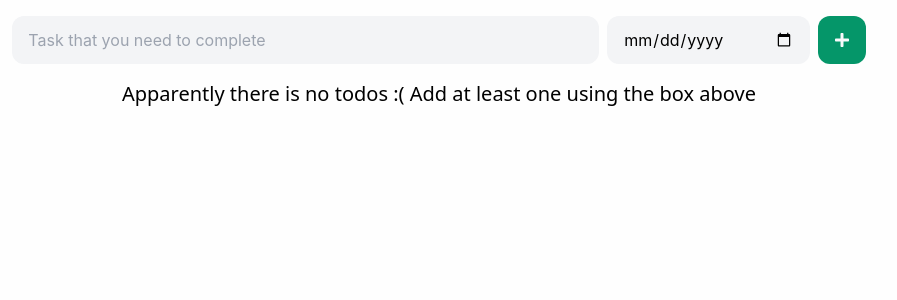
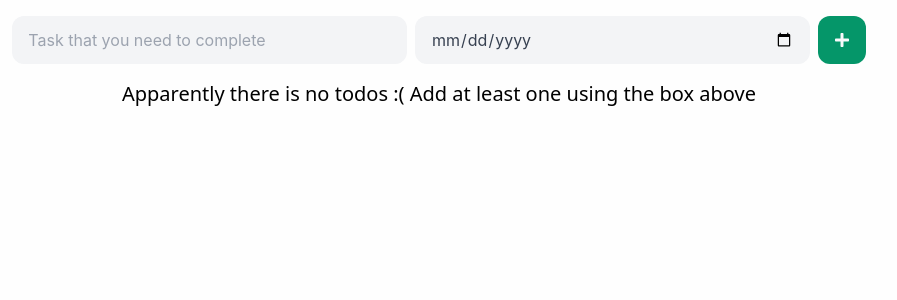
Before and after one commit to Aidaman/todo-app, a React (Create React App) app: page / in a window 1280 px wide. Shown: the top 300 px of the page, without its empty margins (201-1098 px from the left). Built offline with nearby package versions, Linux system fonts and the light colour scheme.

Commit message:
feature: added shared Input component reactor: removed the individual Inputs refactor:  Todos updating

```diff
--- a/src/App.tsx
+++ b/src/App.tsx
@@ -2,7 +2,7 @@ import { useState } from "react";
 import "./App.css";
 import CreateTodoBox, { CreateTodo } from "./create-todo-box/create-todo-box";
 import TodoList from "./todo-list/todo-list";
-import TodoService from "./queries/api";
+import TodoService from "./shared/queries/api";
 import EditTodoDialog from "./edit-todo-dialog/edit-todo-dialog";
 import { TodoItemProps } from "./todo-item/todo-item";
 
--- a/src/create-todo-box/create-todo-box-date-input/create-todo-box-date-input.tsx
+++ /dev/null
@@ -1,25 +0,0 @@
-import React, { ChangeEvent, useState } from "react";
-
-type CreateTodoBoxDateInputProps = {
-  onChange: (value: string) => void;
-};
-
-const CreateTodoBoxDateInput = (props: CreateTodoBoxDateInputProps) => {
-  const [inputValue, setinputValue] = useState("");
-
-  const handleInput = (event: ChangeEvent<HTMLInputElement>): void => {
-    setinputValue(event.target.value);
-    props.onChange(event.target.value);
-  };
-
-  return (
-    <input
-      required
-      className="px-4 py-1 bg-gray-100 lg:w-1/3 rounded-xl transition-all hover:shadow-md sm:w-full"
-      type="date"
-      onInput={handleInput}
-    />
-  );
-};
-
-export default CreateTodoBoxDateInput;
--- a/src/create-todo-box/create-todo-box-text-input/create-todo-box-text-input.tsx
+++ /dev/null
@@ -1,28 +0,0 @@
-import React, { ChangeEvent, useState } from "react";
-
-type CreateTodoBoxTextInputProps = {
-  placeholder?: string;
-  onInput: (value: string) => void;
-};
-
-const CreateTodoBoxTextInput = (props: CreateTodoBoxTextInputProps) => {
-  const [inputValue, setInputValue] = useState("");
-
-  const handleInput = (event: ChangeEvent<HTMLInputElement>) => {
-    setInputValue(event.target.value);
-
-    props.onInput(event.target.value);
-  };
-
-  return (
-    <input
-      required
-      className="py-1 px-4 border-none outline-none rounded-xl block w-full bg-gray-100 text-gray-700 transition-all hover:shadow-md"
-      type="text"
-      placeholder={props.placeholder}
-      onInput={handleInput}
-    />
-  );
-};
-
-export default CreateTodoBoxTextInput;
--- a/src/create-todo-box/create-todo-box.tsx
+++ b/src/create-todo-box/create-todo-box.tsx
@@ -1,7 +1,6 @@
-import React, { ChangeEvent, useState } from "react";
-import CreateTodoBoxTextInput from "./create-todo-box-text-input/create-todo-box-text-input";
-import CreateTodoBoxDateInput from "./create-todo-box-date-input/create-todo-box-date-input";
+import { useState } from "react";
 import CreateTodoBoxConfirmButton from "./create-todo-box-confirm-button/create-todo-box-confirm-button";
+import Input from "../shared/components/input/input";
 
 export type CreateTodo = {
   todoText: string;
@@ -14,11 +13,11 @@ export type UpdateTodo = {
   todoDueTo?: string;
 };
 
-type Props = {
+type CreateTodoBoxProps = {
   createTodoClick: (createTodo: CreateTodo) => void;
 };
 
-const CreateTodoBox = (props: Props) => {
+const CreateTodoBox = (props: CreateTodoBoxProps) => {
   const [todoText, setTodoText] = useState("");
   const [todoDueTo, setTodoDueTo] = useState("");
 
@@ -41,11 +40,12 @@ const CreateTodoBox = (props: Props) => {
 
   return (
     <div className="flex flex-col w-2/3 mx-auto my-4 gap-2 md:flex-row">
-      <CreateTodoBoxTextInput
-        onInput={handleTodoTextChange}
+      <Input
+        onCustomInput={handleTodoTextChange}
+        type="text"
         placeholder="Task that you need to complete"
       />
-      <CreateTodoBoxDateInput onChange={handleTodoDueToChange} />
+      <Input type="date" onCustomInput={handleTodoDueToChange} />
       <CreateTodoBoxConfirmButton onClick={handleCreateTodoClick} createTodo={{todoText, todoDueTo}} />
     </div>
   );
--- a/src/edit-todo-dialog/edit-todo-dialog-date-input/edit-todo-dialog-date-input.tsx
+++ /dev/null
@@ -1,27 +0,0 @@
-import React, { ChangeEvent, useState } from "react";
-
-type EditTodoDialogDateInputProps = {
-    initialValue?: string;
-    onChange(value: string): void;
-};
-
-const EditTodoDialogDateInput = (props: EditTodoDialogDateInputProps) => {
-  const [inputValue, setinputValue] = useState(props.initialValue ?? new Date().toString());
-
-  const handleInput = (event: ChangeEvent<HTMLInputElement>): void => {
-    setinputValue(event.target.value);
-    props.onChange(event.target.value);
-  };
-
-  return (
-    <input
-      required
-      className="px-4 py-1 w-full bg-gray-100 w-1/3 rounded-xl transition-all hover:shadow-md"
-      value={inputValue}
-      type="date"
-      onInput={handleInput}
-    />
-  );
-};
-
-export default EditTodoDialogDateInput;
--- a/src/edit-todo-dialog/edit-todo-dialog-text-input/edit-todo-dialog-text-input.tsx
+++ /dev/null
@@ -1,29 +0,0 @@
-import React, { ChangeEvent, useState } from "react";
-
-type EditTodoDialogTextInputProps = {
-  onInput(value: string): void;
-  initialValue?: string;
-  placeholder: string;
-};
-
-const EditTodoDialogTextInput = (props: EditTodoDialogTextInputProps) => {
-  const [inputValue, setInputValue] = useState(props.initialValue ?? "");
-
-  const handleInput = (event: ChangeEvent<HTMLInputElement>): void => {
-    setInputValue(event.target.value);
-    props.onInput(event.target.value);
-  };
-
-  return (
-    <input
-      required
-      className="py-1 px-4 border-none outline-none rounded-xl block w-full bg-gray-100 text-gray-700 transition-all hover:shadow-md"
-      type="text"
-      value={inputValue}
-      placeholder={props.placeholder}
-      onInput={handleInput}
-    />
-  );
-};
-
-export default EditTodoDialogTextInput;
--- a/src/edit-todo-dialog/edit-todo-dialog.tsx
+++ b/src/edit-todo-dialog/edit-todo-dialog.tsx
@@ -1,8 +1,7 @@
-import React, { useState } from "react";
-import EditTodoDialogTextInput from "./edit-todo-dialog-text-input/edit-todo-dialog-text-input";
+import React, { useEffect, useState } from "react";
 import { TodoItemProps } from "../todo-item/todo-item";
-import EditTodoDialogDateInput from "./edit-todo-dialog-date-input/edit-todo-dialog-date-input";
 import EditTodoDialogButton from "./edit-todo-dialog-button/edit-todo-dialog-button";
+import Input from "../shared/components/input/input";
 
 type EditTodoDialogProps = {
   isShown: boolean;
@@ -12,8 +11,10 @@ type EditTodoDialogProps = {
 };
 
 const EditTodoDialog = (props: EditTodoDialogProps) => {
-  const [newTitle, setNewTitle] = useState("");
-  const [newDate, setNewDate] = useState("");
+  const [newTitle, setNewTitle] = useState(props.initialValue?.title ?? "");
+  const [newDate, setNewDate] = useState(
+    props.initialValue?.dueTo.toString() ?? ""
+  );
 
   const handleTextInput = (value: string) => {
     setNewTitle(value);
@@ -21,18 +22,36 @@ const EditTodoDialog = (props: EditTodoDialogProps) => {
 
   const handleDateInput = (value: string) => {
     setNewDate(value);
-
   };
 
   const handleUpdateConfirm = (updatedTodo?: TodoItemProps) => {
     if (!updatedTodo) return;
 
-    if (!newTitle || newTitle.length < 1) return;
+    let title: string;
+    if (!newTitle || newTitle.length < 1) {
+      if (props.initialValue) {
+        title = props.initialValue.title;
+      } else throw new Error("Can not set a title of undefined Todo");
 
-    if (!newDate || newDate.length < 1) return;
+    } else title = newTitle;
 
-    props.onUpdateConfirm({...updatedTodo, title: newTitle, dueTo: new Date(newDate)});
-  }
+    let dueTo: Date = new Date();
+    if (!newDate || newDate.length < 1) {
+      if (props.initialValue) {
+        dueTo = props.initialValue.dueTo;
+      } else throw new Error("Can not set a date of undefined Todo");
+
+    } else dueTo = new Date(newDate);
+
+    props.onUpdateConfirm({
+      ...updatedTodo,
+      title,
+      dueTo,
+    });
+
+    setNewDate("");
+    setNewTitle("");
+  };
 
   if (!props.isShown) {
     return null;
@@ -40,18 +59,20 @@ const EditTodoDialog = (props: EditTodoDialogProps) => {
 
   return (
     <>
-    <div className="overaly absolute top-0 left-0 w-full h-full z-1 bg-gray-700 opacity-10" onClick={() => props.onUpdateReject()}>
-
-    </div>
+      <div
+        className="overaly absolute top-0 left-0 w-full h-full z-1 bg-gray-700 opacity-10"
+        onClick={() => props.onUpdateReject()}
+      ></div>
       <div className="absolute z-2 w-4/5 sm:w-1/2 px-8 py-8 top-1/2 left-1/2 -translate-x-1/2 -translate-y-1/2 bg-neutral-50 drop-shadow-2xl rounded-xl flex flex-col align-middle justify-center gap-4">
-      <EditTodoDialogTextInput
-        onInput={handleTextInput}
-        initialValue={props.initialValue?.title}
+        <Input
+          onCustomInput={handleTextInput}
+          initialvalue={props.initialValue?.title}
           placeholder={"New Title"}
         />
-      <EditTodoDialogDateInput
-        onChange={handleDateInput}
-        initialValue={props.initialValue?.dueTo.toString()}
+        <Input
+          onCustomInput={handleDateInput}
+          type="date"
+          initialvalue={props.initialValue?.dueTo.toString()}
         />
         <div className="flex gap-3 justify-center align-middle">
           <EditTodoDialogButton
--- /dev/null
+++ b/src/shared/components/button/button.tsx
@@ -0,0 +1,11 @@
+import React from 'react'
+
+type ButtonProps = {}
+
+const Button = (props: ButtonProps) => {
+  return (
+    <div>Button</div>
+  )
+}
+
+export default Button
--- /dev/null
+++ b/src/shared/components/input/input.md
@@ -0,0 +1,9 @@
+# Custom Input
+
+This component is supposed to provide some custom styling for a vanila input. It is optional but highly recomended to pass the type property
+
+## props
+
+- initialValue — optional parametre. If passed the initial value of the input will be changed to this, but otherwise the initial value will be empty string
+- onCustomInput — callback that suppose to replace vanila onInput event and create no conflicts with
+- this component can receive all the properties that vanila input can, but I'd not recomend passing onInput since it could call an unexpected behaiviour, so please use onCustomInput instead
--- /dev/null
+++ b/src/shared/components/input/input.tsx
@@ -0,0 +1,54 @@
+import classNames from "classnames";
+import React, { ChangeEvent, useState } from "react";
+
+interface InputProps extends React.InputHTMLAttributes<HTMLInputElement> {
+  initialvalue?: unknown;
+  onCustomInput?: (value: string) => void;
+}
+
+const defineStyling = ({ className }: InputProps): string =>
+  classNames(
+    className,
+    "py-1 px-4 border-none outline-none rounded-xl block w-full bg-gray-100 text-gray-700 transition-all hover:shadow-md"
+  );
+
+const getInitialValue = ({ initialvalue }: InputProps) => {
+  if (!initialvalue) return "";
+
+  if (Array.isArray(initialvalue))
+    throw new Error(
+      "The Input received an Array of values, please define a singular value of type string"
+    );
+
+  if (typeof initialvalue === "object")
+    throw new Error(
+      "The Input received an Object, please define a singular value of type string"
+    );
+
+  const result: string = initialvalue.toString();
+
+  if (!Number.isNaN(Date.parse(result))) return Date.parse(result);
+
+  return result;
+};
+
+const Input = (props: InputProps) => {
+  const [inputValue, setInputValue] = useState(getInitialValue(props));
+
+  const handleInput = (event: ChangeEvent<HTMLInputElement>) => {
+    setInputValue(event.target.value);
+    if (!props.onCustomInput) return;
+    props.onCustomInput(event.target.value);
+  };
+
+  return (
+    <input
+      {...props}
+      className={defineStyling(props)}
+      value={inputValue}
+      onInput={handleInput}
+    />
+  );
+};
+
+export default Input;
--- a/src/queries/api.ts
+++ b/src/shared/queries/api.ts
@@ -1,5 +1,5 @@
-import { CreateTodo } from "../create-todo-box/create-todo-box";
-import { TodoItemProps } from "../todo-item/todo-item";
+import { CreateTodo } from "../../create-todo-box/create-todo-box";
+import { TodoItemProps } from "../../todo-item/todo-item";
 
 export default class TodoService {
   public static getTodos(): TodoItemProps[] {
```
Lines whose indentation alone changed are shown as unchanged.
